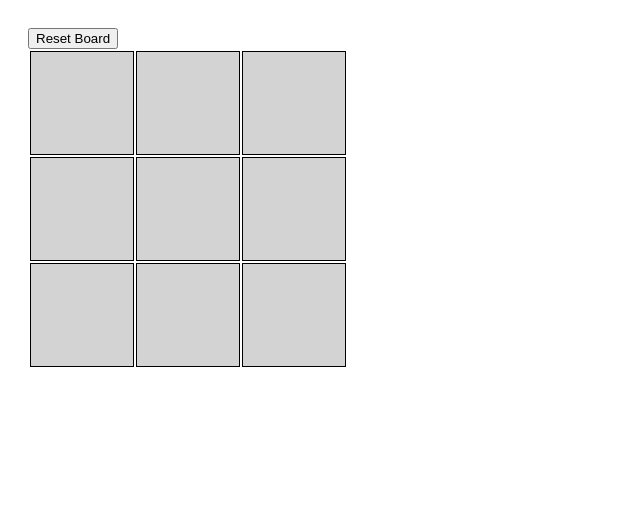
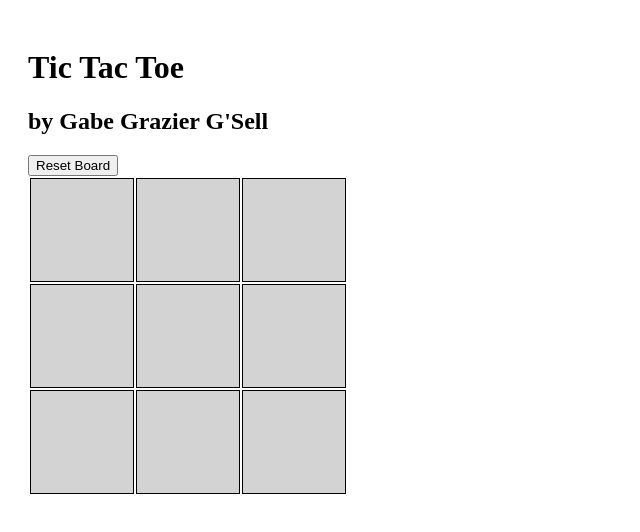
Before and after one commit to gabergg/gabergg.github.io, a plain HTML site: page index.html in a window 1280 px wide. Shown: the whole page, without its empty margins (0-640 px from the left). Drawn offline with nearby package versions, Linux system fonts and the light colour scheme.

Commit message:
title, removed unused div close

```diff
--- a/index.html
+++ b/index.html
@@ -5,6 +5,10 @@
 </head>
 
 <body>
+
+<h1>Tic Tac Toe</h1>
+
+<h2>by Gabe Grazier G'Sell</h2>
 
 <div id="board">
     <table>
@@ -34,8 +38,5 @@
 <script src="assets/javascript/ai.js"></script>
 <link rel="stylesheet" href="assets/stylesheets/style.css">
 
-</div>
-
-
 </body>
 </html>
```
